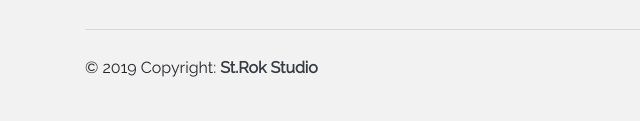
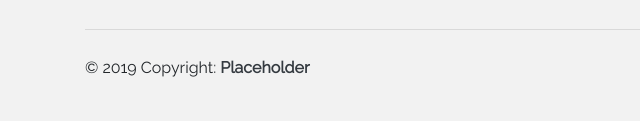
Before and after one commit to nicholas-dryden/strokmusic, a plain HTML site: page gallery.html in a window 1280 px wide. Shown: the part 1388-1509 px from the top of the page, 0-640 px from the left. Drawn offline with nearby package versions, Linux system fonts and the light colour scheme; some packages are replaced by stand-ins of ours; a script that the page names is missing.

Commit message:
Update gallery.html

```diff
--- a/gallery.html
+++ b/gallery.html
@@ -193,7 +193,7 @@
         <div class="col-md-7 col-lg-8">
           <p class="text-center text-md-left">© 2019 Copyright:
             <a href="https://mdbootstrap.com/education/bootstrap/">
-              <strong> St.Rok Studio</strong>
+              <strong> Placeholder</strong>
             </a>
           </p>
         </div>
```
